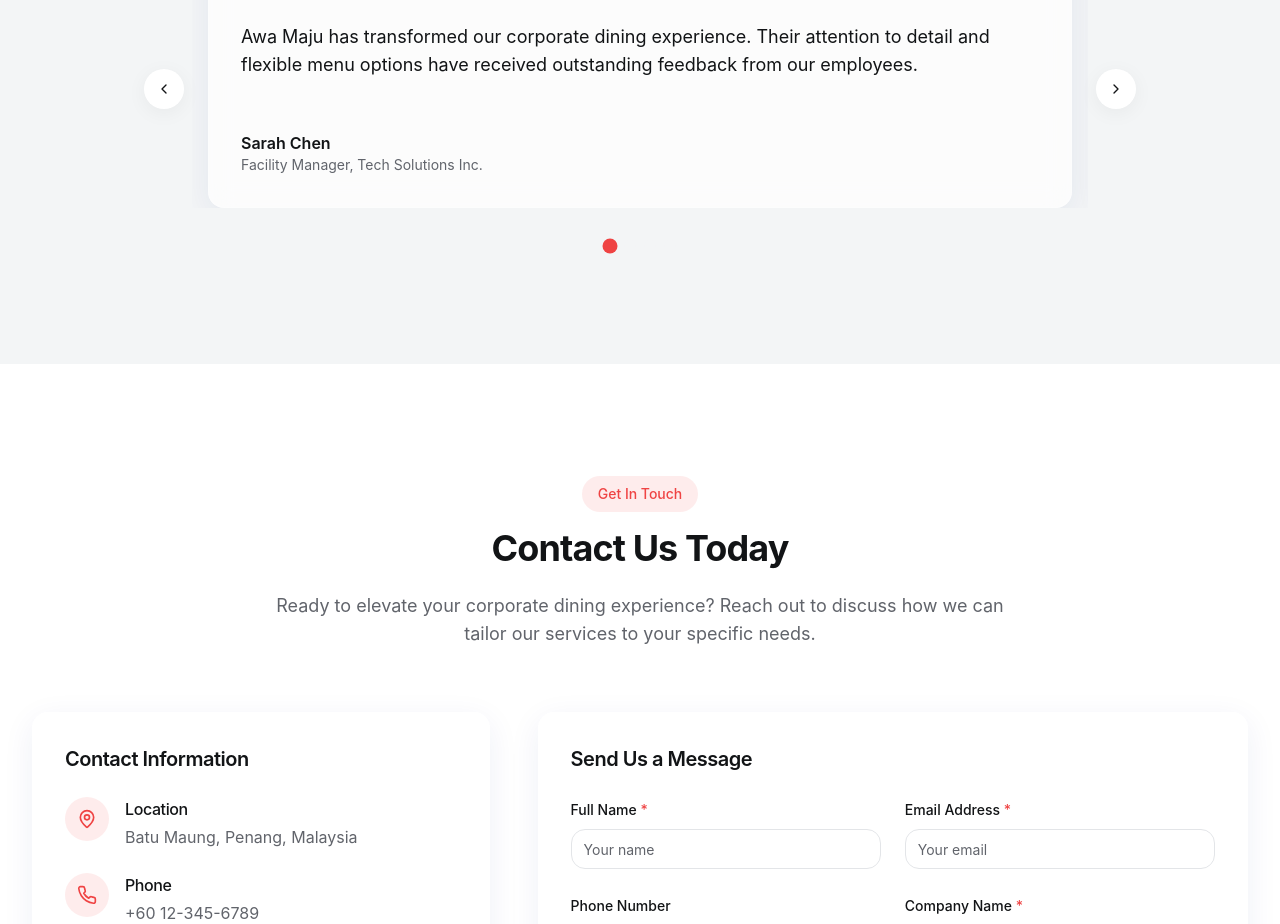
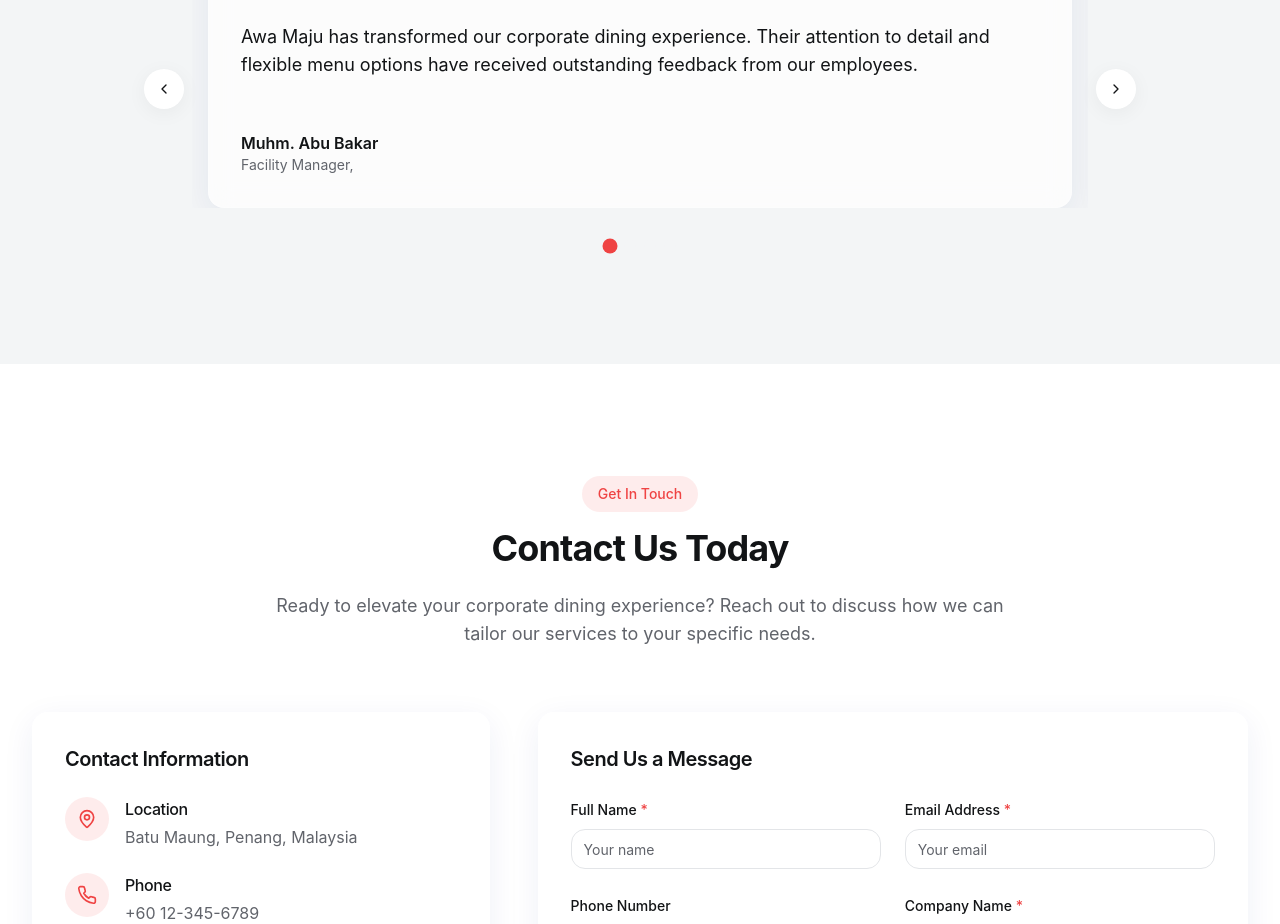
Before and after one commit to satiyaganes06/awa-maju-webshowcase, a React (Vite) app: page / in a window 1280 px wide. Shown: the part 10340-11264 px from the top of the page. Built offline with nearby package versions, Linux system fonts and the light colour scheme.

Commit message:
update testimonials

```diff
--- a/src/components/sections/Testimonials.tsx
+++ b/src/components/sections/Testimonials.tsx
@@ -7,27 +7,27 @@ import { ChevronLeft, ChevronRight } from "lucide-react";
 const testimonials = [
   {
     quote: "Awa Maju has transformed our corporate dining experience. Their attention to detail and flexible menu options have received outstanding feedback from our employees.",
-    author: "Sarah Chen",
+    author: "Muhm. Abu Bakar",
     role: "Facility Manager",
-    company: "Tech Solutions Inc."
+    company: ""
   },
   {
     quote: "Working with Awa Maju has been seamless. Their team consistently delivers high-quality food services that accommodate our diverse workforce's dietary preferences.",
     author: "Michael Wong",
     role: "HR Director",
-    company: "Global Manufacturing Co."
+    company: ""
   },
   {
     quote: "The quality and variety of food provided by Awa Maju has significantly improved employee satisfaction. Their team is responsive and always ready to accommodate special requests.",
     author: "Lisa Tan",
     role: "Operations Manager",
-    company: "Precision Electronics"
+    company: ""
   },
   {
     quote: "We've partnered with Awa Maju for our executive dining needs for over 5 years. Their professionalism and ability to deliver exceptional service consistently has made them an invaluable partner.",
     author: "David Lim",
-    role: "CEO",
-    company: "Innovate Solutions"
+    role: "Facility Manager",
+    company: ""
   }
 ];
 
```
